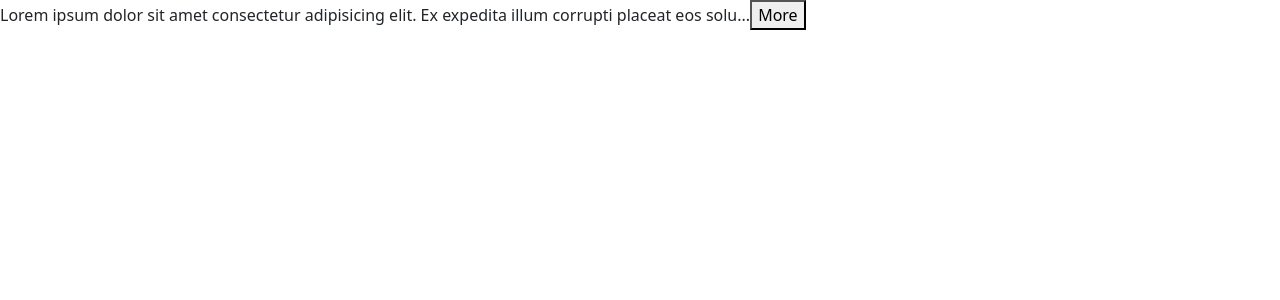
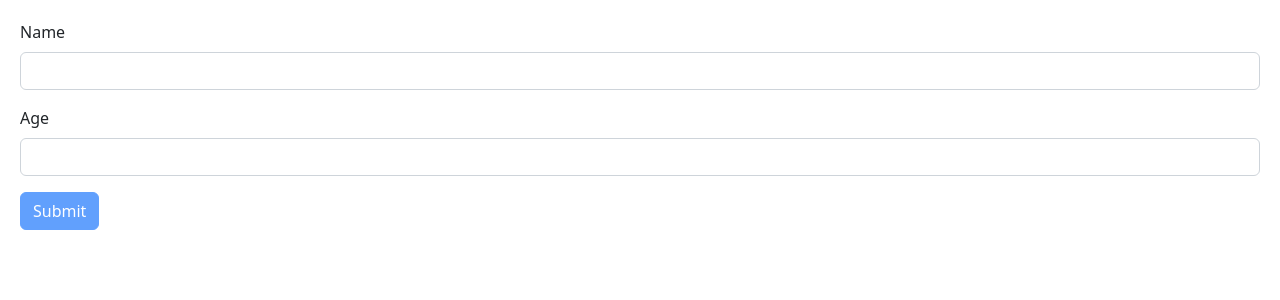
Before and after one commit to YoussefSoliman96/react-18, a React (Vite) app in the folder react-app/: page / in a window 1280 px wide. Shown: the top 300 px of the page. Built offline with nearby package versions, Linux system fonts and the light colour scheme.

Commit message:
Add Form

```diff
--- a/package.json
+++ b/package.json
@@ -1,9 +1,12 @@
 {
   "dependencies": {
+    "@hookform/resolvers": "^2.9.11",
     "@types/styled-components": "^5.1.29",
     "bootstrap": "^5.2.3",
     "immer": "^9.0.1",
+    "react-hook-form": "7.43",
     "react-icons": "^4.7.1",
-    "styled-components": "^6.1.0"
+    "styled-components": "^6.1.0",
+    "zod": "^3.20.6"
   }
 }
--- a/react-app/src/App.tsx
+++ b/react-app/src/App.tsx
@@ -6,23 +6,12 @@ import { useState } from "react";
 import NavBar from "./components/NavBar";
 import Cart from "./components/Cart";
 import ExpandableText from "./components/ExpandableText";
+import Form from "./components/Form";
 
 function App() {
   return (
     <div>
-      <ExpandableText>
-        Lorem ipsum dolor sit amet consectetur adipisicing elit. Ex expedita
-        illum corrupti placeat eos soluta eum consequatur numquam, hic illo cum
-        quaerat laudantium ducimus? Exercitationem, quia nemo vero enim
-        excepturi reiciendis amet at quo, suscipit id, aut est necessitatibus
-        quae eius nisi? Ratione, error ad repudiandae numquam blanditiis maxime
-        odio hic mollitia eum a, commodi expedita inventore ipsa vero aliquam
-        reprehenderit saepe ipsum iste recusandae. Illo pariatur saepe rem
-        similique a aspernatur fugiat, cumque sit iusto repellendus impedit
-        tempora minus voluptatum iure reiciendis dolorum, animi tempore
-        blanditiis, hic fuga vitae ut dolor quos consequuntur! Blanditiis
-        laboriosam nostrum tenetur consequuntur aspernatur!
-      </ExpandableText>
+      <Form></Form>
     </div>
   );
 }
--- /dev/null
+++ b/react-app/src/components/Form.tsx
@@ -0,0 +1,88 @@
+import React, { FormEvent, useRef, useState } from "react";
+import { FieldValues, useForm } from "react-hook-form";
+import { z } from "zod";
+import { zodResolver } from "@hookform/resolvers/zod";
+
+const schema = z.object({
+  name: z.string().min(3, { message: "Name must be at least 3 character(s)" }),
+  age: z.number({ invalid_type_error: "Age must be a number" }).min(18),
+});
+
+const Form = () => {
+  //   interface FormData {
+  //     name: string;
+  //     age: number;
+  //   }
+
+  type FormData = z.infer<typeof schema>;
+
+  // Method 3: [React Form hook]
+  const {
+    register,
+    handleSubmit,
+    formState: { errors, isValid },
+  } = useForm<FormData>({ resolver: zodResolver(schema) });
+
+  const onSubmit = (data: FieldValues) => console.log(data);
+
+  return (
+    <form onSubmit={handleSubmit(onSubmit)}>
+      <div className="mb-3">
+        <label htmlFor="name" className="form-label">
+          Name
+        </label>
+        <input
+          id="name"
+          {...register("name")}
+          type="text"
+          className="form-control"
+        />
+
+        {errors.name && <p className="text-danger">{errors.name.message}</p>}
+      </div>
+      <div className="mb-3">
+        <label htmlFor="age" className="form-label">
+          Age
+        </label>
+        <input
+          id="age"
+          {...register("age", { valueAsNumber: true })}
+          type="number"
+          className="form-control"
+        />
+        {errors.age && <p className="text-danger">{errors.age.message}</p>}
+      </div>
+      <button disabled={!isValid} className="btn btn-primary" type="submit">
+        Submit
+      </button>
+    </form>
+  );
+};
+
+export default Form;
+
+// Method 1: [Ref hook]
+//   const nameRef = useRef<HTMLInputElement>(null);
+//   const ageRef = useRef<HTMLInputElement>(null);
+//   const person = { name: "", age: 0 };
+//   const handleSubmit = (event: FormEvent) => {
+//     event.preventDefault();
+//     if (nameRef.current !== null) {
+//       console.log(`Name is ${nameRef.current.value}`);
+//       person.name = nameRef.current.value;
+//     }
+//     if (ageRef.current !== null) {
+//       console.log(`Age is ${ageRef.current.value}`);
+//       person.age = parseInt(ageRef.current.value);
+//     }
+//     console.log(person);
+
+// Method 2: [State hook]
+//   const [person, setPerson] = useState({
+//     name: "",
+//     age: "",
+//   });
+//   const handleSubmit = (event: FormEvent) => {
+//     event.preventDefault();
+//     console.log(person);
+//   };
--- a/react-app/src/index.css
+++ b/react-app/src/index.css
@@ -0,0 +1,3 @@
+body {
+  padding: 20px;
+}
```
Also changed, not shown: 1 other file (tests, documents, lock files or other folders).
